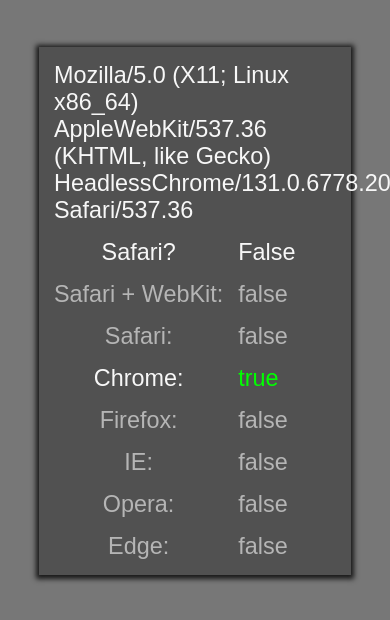
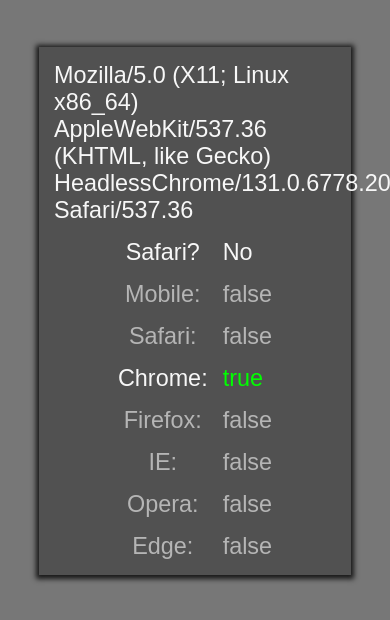
Before and after one commit to Alchemist997/demo2, a plain HTML site: page index.html in a window 390 px wide. Drawn offline with Linux system fonts and the light colour scheme.

Commit message:
Added Mobile & gradient

```diff
--- a/agent.css
+++ b/agent.css
@@ -27,15 +27,17 @@
 	padding: 15px;
 	width: 80%;
 	background-color: #515151;
+	background-image: linear-gradient(to bottom, #515151, transparent);
 	box-shadow: 0 1px 5px 3px rgba(0, 0, 0, 0.8);
 	min-height: 100px;
 }
 
 .iw {
 	display: flex;
+	justify-content: center;
 }
 
-.iw > div:first-child {
+.type {
 	margin-right: 15px;
 	text-align: center;
 }
--- a/agent.js
+++ b/agent.js
@@ -10,11 +10,15 @@
 if (isSafari) {
     data[0].textContent = 'Is Safari';
 } else {
-    data[0].textContent = 'False';
+    data[0].textContent = 'No';
 }
 
 // Get the user-agent string
 let usAgStr = navigator.userAgent;
+
+// Detect Chrome
+let mobile =
+usAgStr.toLowerCase().indexOf('mobile') > -1;
 
 // Detect Chrome
 let chromeAgent =
@@ -50,13 +54,7 @@
 if ((chromeAgent) && (operaAgent) || (edgeAgent))
 chromeAgent = false;
 
-// Detect WebKit Safari
-let safariWK =
-usAgStr.indexOf('WebKit') > -1;
-if (!(safariAgent))
-safariWK = false;
-
-data[1].textContent = safariWK;
+data[1].textContent = mobile;
 data[2].textContent = safariAgent;
 data[3].textContent = chromeAgent;
 data[4].textContent = firefoxAgent;
--- a/index.html
+++ b/index.html
@@ -14,7 +14,7 @@
 		<div class="iw">
 			<div class="type">
 				<p>Safari?</p>
-				<p>Safari + WebKit:</p>
+				<p>Mobile:</p>
 				<p>Safari:</p>
 				<p>Chrome:</p>
 				<p>Firefox:</p>
```
